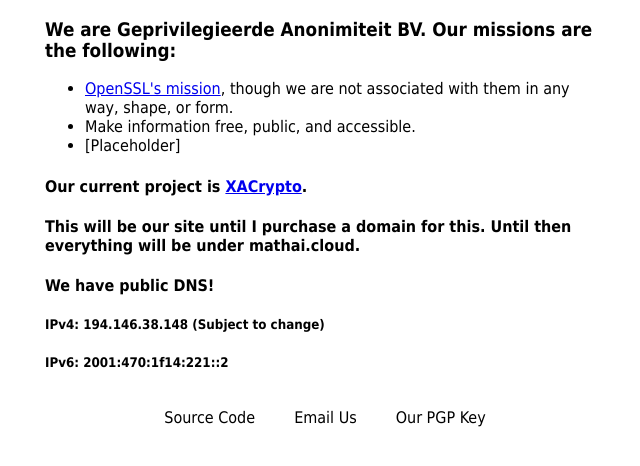
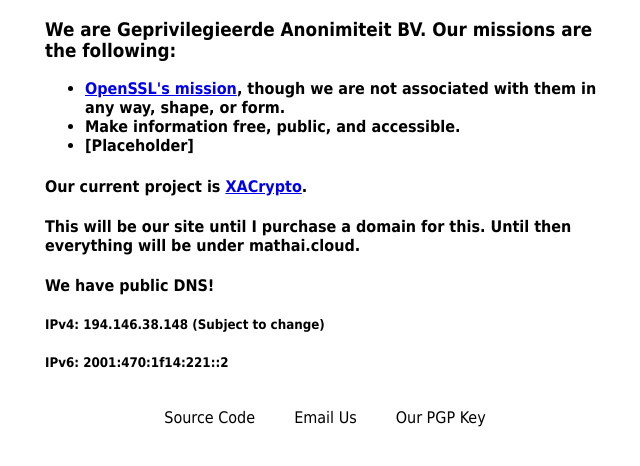
Before and after one commit to Geprivilegieerde-Anonimiteit-BV/ga-bv.mathai.cloud, a plain HTML site: page index.html in a window 1280 px wide. Shown: the whole page, without its empty margins (315-955 px from the left). Drawn offline with Linux system fonts and the light colour scheme.

Commit message:
index.html aktualisieren

```diff
--- a/index.html
+++ b/index.html
@@ -32,7 +32,7 @@
 </head>
 <body>
 <h3>We are Geprivilegieerde Anonimiteit BV. Our missions are the following:</h3>
-<ul>
+<ul style="font-weight: bold;">
   <li><a href="https://openssl-mission.org/">OpenSSL's mission</a>, though we are not associated with them in any way, shape, or form.</h4></li>
   <li>Make information free, public, and accessible.</li>
   <li>[Placeholder]</li>
```
